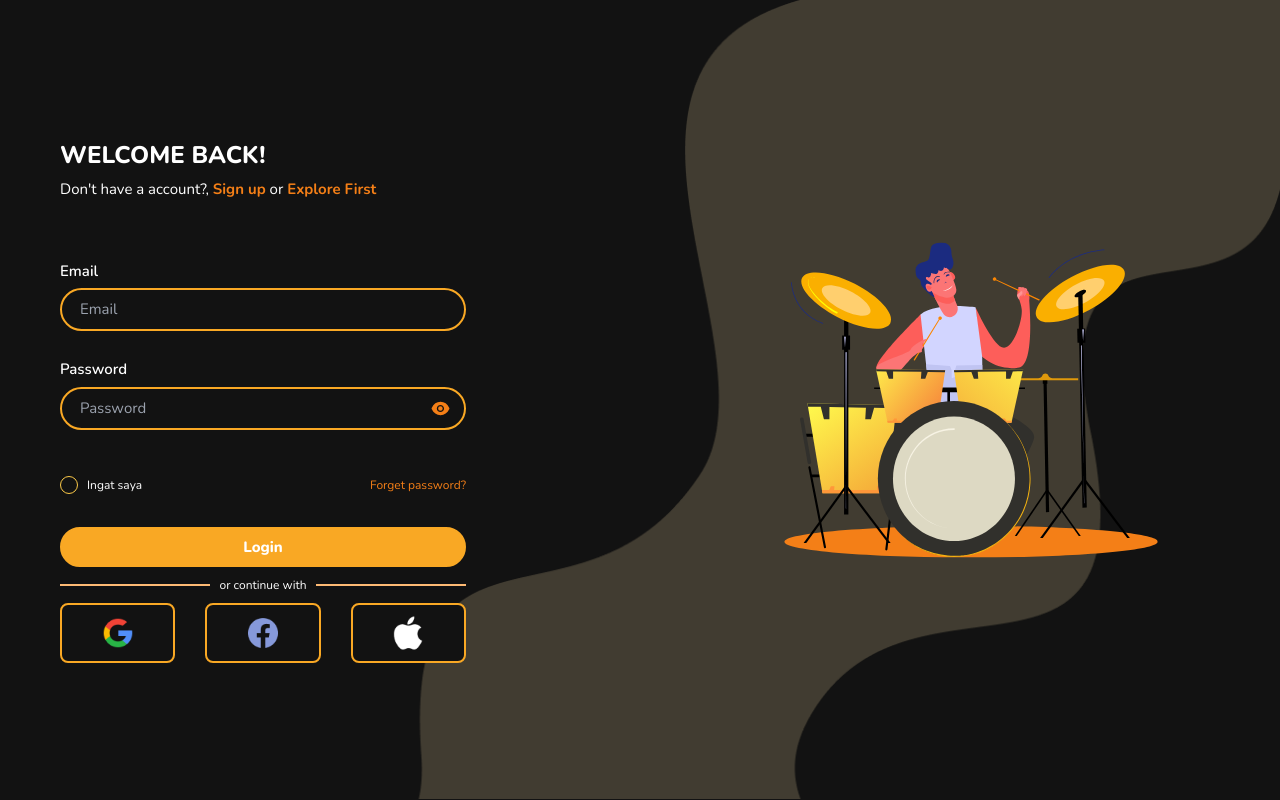
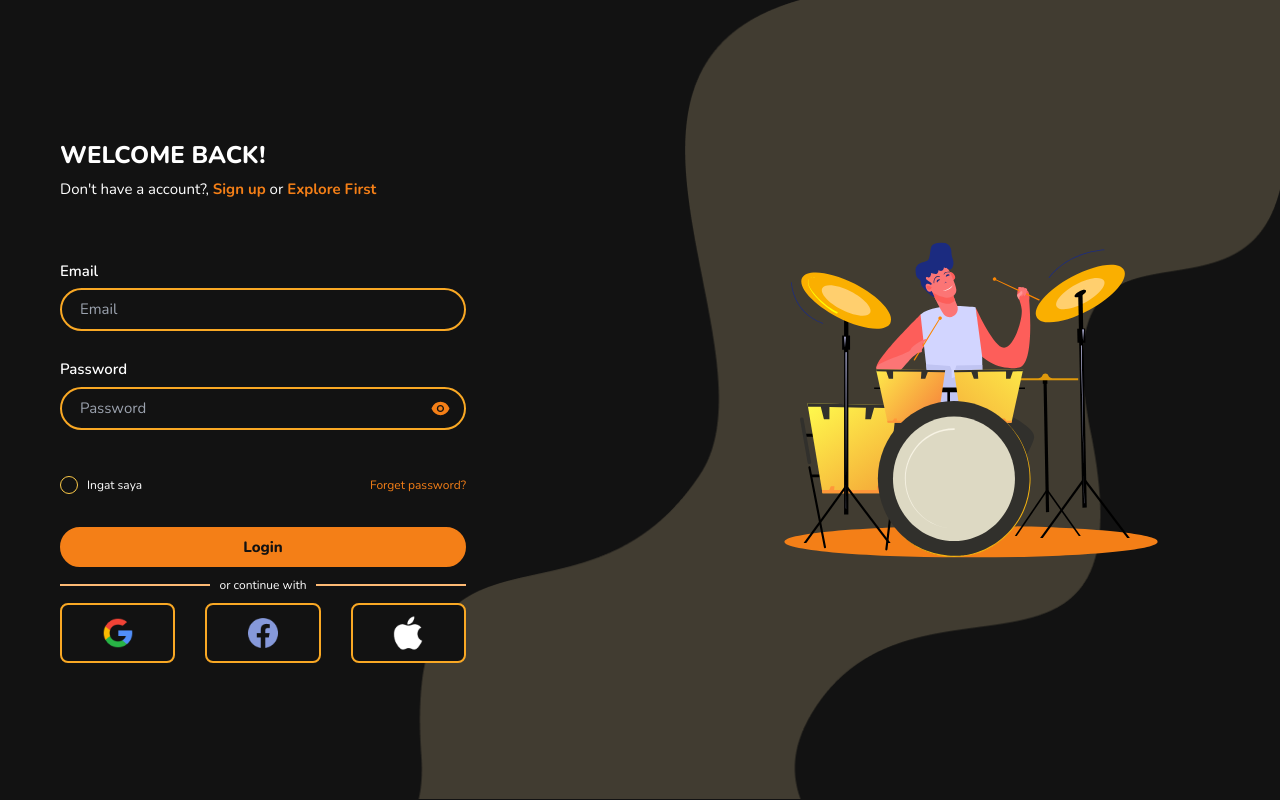
Before and after one commit to Minezee/StudioHub, a React (Vite) app: page /login in a window 1280 px wide. Built offline with nearby package versions, Linux system fonts and the light colour scheme.

Commit message:
change button color

```diff
--- a/src/styles/Auth.module.css
+++ b/src/styles/Auth.module.css
@@ -21,7 +21,7 @@
     border: 2px solid;
     border-radius: 30px;
     font-weight: 800;
-    @apply w-full text-xl py-[0.625rem] mt-5 lg:mt-11 bg-orange-400 border-orange-400 text-white
+    @apply w-full text-xl py-[0.625rem] mt-5 lg:mt-11 bg-orange-500 border-orange-500 text-dark
 }
 
 .box {
```
